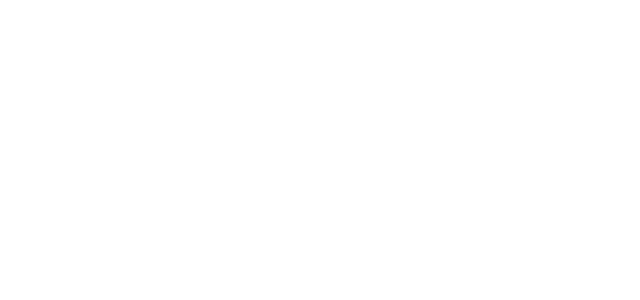
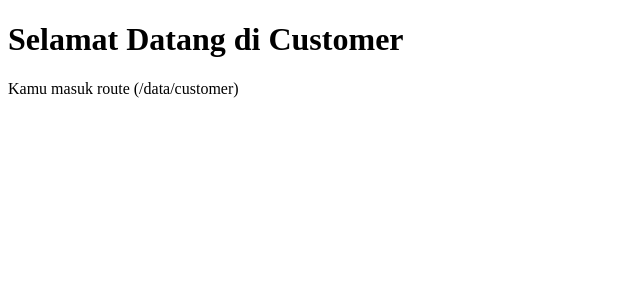
Before and after one commit to RivanFadlani/belajar-react, a React (Vite) app in the folder belajar-react-router/: page /data/customer in a window 1280 px wide. Before the commit this address had no page. Shown: the top 300 px of the page, without its empty margins (0-640 px from the left). Built offline with nearby package versions, Linux system fonts and the light colour scheme.

Commit message:
study(ch.2): Routing p2 (Tanpa Nested Route)

```diff
--- a/belajar-react-router/src/main.tsx
+++ b/belajar-react-router/src/main.tsx
@@ -4,6 +4,9 @@
 import { BrowserRouter, Route, Routes } from "react-router";
 import Home from "./pages/Home";
 import About from "./pages/About";
+import Product from "./pages/Product";
+import Seller from "./pages/Seller";
+import Customer from "./pages/Customer";
 
 createRoot(document.getElementById("root")!).render(
   <StrictMode>
@@ -12,6 +15,10 @@
       <Routes>
         <Route path="/" element={<Home />} />
         <Route path="/about" element={<About />} />
+        {/* Tanpa Nested Route */}
+        <Route path="/data/product" element={<Product />} />
+        <Route path="/data/seller" element={<Seller />} />
+        <Route path="/data/customer" element={<Customer />} />
       </Routes>
     </BrowserRouter>
   </StrictMode>,
--- /dev/null
+++ b/belajar-react-router/src/pages/Customer.tsx
@@ -0,0 +1,10 @@
+const Customer = () => {
+  return (
+    <div>
+      <h1>Selamat Datang di Customer</h1>
+      <p>Kamu masuk route (/data/customer)</p>
+    </div>
+  );
+};
+
+export default Customer;
--- /dev/null
+++ b/belajar-react-router/src/pages/Product.tsx
@@ -0,0 +1,10 @@
+const Product = () => {
+  return (
+    <div>
+      <h1>Selamat Datang di Product</h1>
+      <p>Kamu masuk route (/data/product)</p>
+    </div>
+  );
+};
+
+export default Product;
--- /dev/null
+++ b/belajar-react-router/src/pages/Seller.tsx
@@ -0,0 +1,10 @@
+const Seller = () => {
+  return (
+    <div>
+      <h1>Selamat Datang di Seller</h1>
+      <p>Kamu masuk route (/data/seller)</p>
+    </div>
+  );
+};
+
+export default Seller;
```
